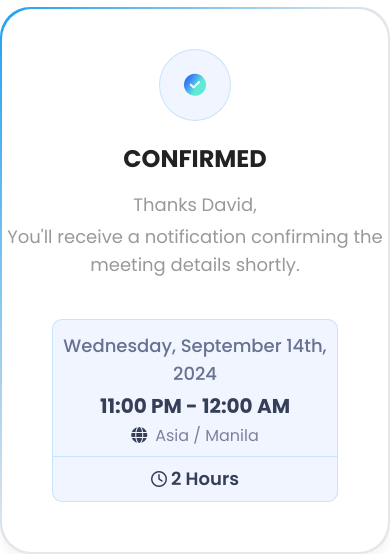
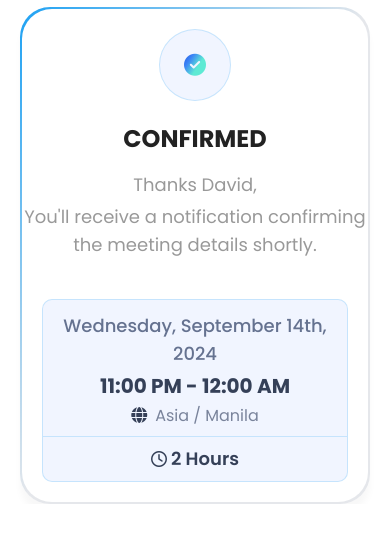
Before and after one commit to jisan5620jk/canva2, a website built with Vite: page confirm.html in a window 390 px wide. Shown: the part 515-1069 px from the top of the page. After the commit the page ends 1019 px from the top, so only its background shows below. Built offline with nearby package versions, Linux system fonts and the light colour scheme.

Commit message:
Update Code

```diff
--- a/confirm.html
+++ b/confirm.html
@@ -50,9 +50,9 @@
         Canva
       </h3>
       <div
-        class="bg-gradient-to-br from-PrimaryColor-0 via-gray-200 to-gray-200 p-[2px] rounded-[30px] mt-3 shadow-custom"
+        class="mx-5 md:mx-auto bg-gradient-to-br from-PrimaryColor-0 via-gray-200 to-gray-200 p-[2px] rounded-[30px] mt-3 shadow-custom"
       >
-        <div class="bg-white pt-10 pb-[50px] rounded-[30px] text-center">
+        <div class="bg-white pt-5 md:pt-10 pb-5 md:pb-[50px] rounded-[30px] text-center">
           <div
             class="size-[72px] bg-PrimaryColor2-0 border border-PrimaryColor-0 border-opacity-20 rounded-full flex items-center mx-auto justify-center"
           >
@@ -69,7 +69,7 @@
             You'll receive a notification confirming the meeting details
             shortly.
           </p>
-          <div class="bg-PrimaryColor2-0 border border-PrimaryColor-0 border-opacity-20 rounded-[10px] mx-[50px] mt-10">
+          <div class="bg-PrimaryColor2-0 border border-PrimaryColor-0 border-opacity-20 rounded-[10px] mx-5 md:mx-[50px] mt-10">
             <p class="font-Poppins text-lg text-TextGrey-0 font-medium mt-3 mb-1">Wednesday, September 14th, 2024</p>
             <p class="font-Poppins text-xl text-TextGrey3-0 font-bold">11:00 PM - 12:00 AM</p>
             <p class="font-Poppins text-TextGrey2-0 mt-1 mb-2"><i class="fa-solid fa-globe mr-2 text-TextGrey3-0"></i>Asia / Manila</p>
```
Also changed, not shown: error.html (+2 -2 lines), src/output.css.
